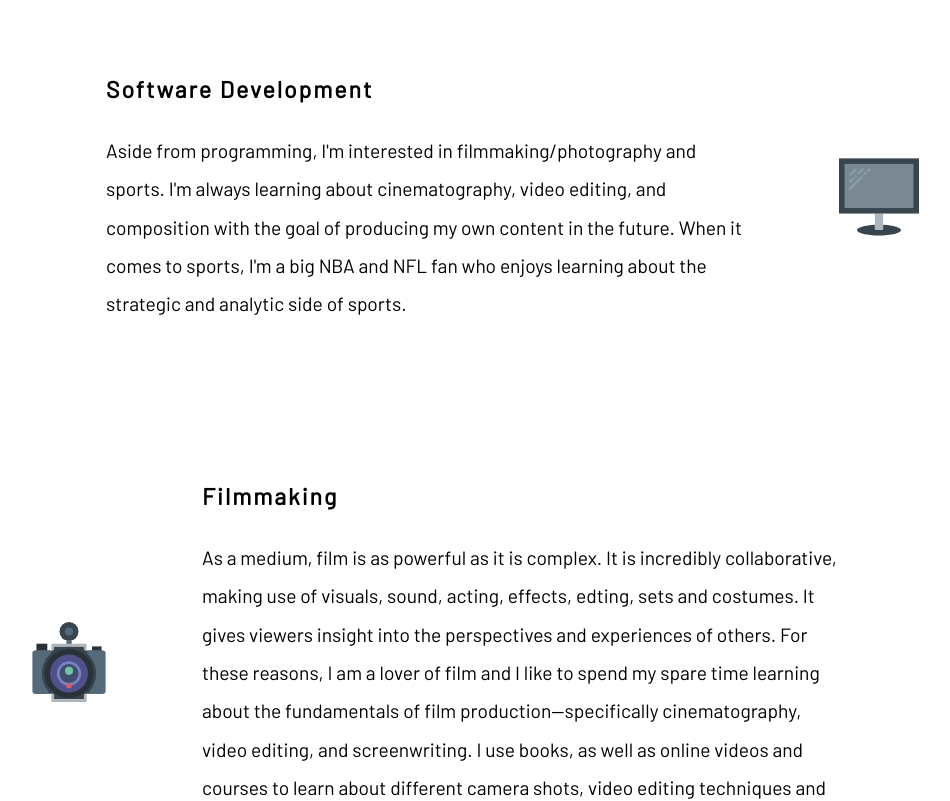
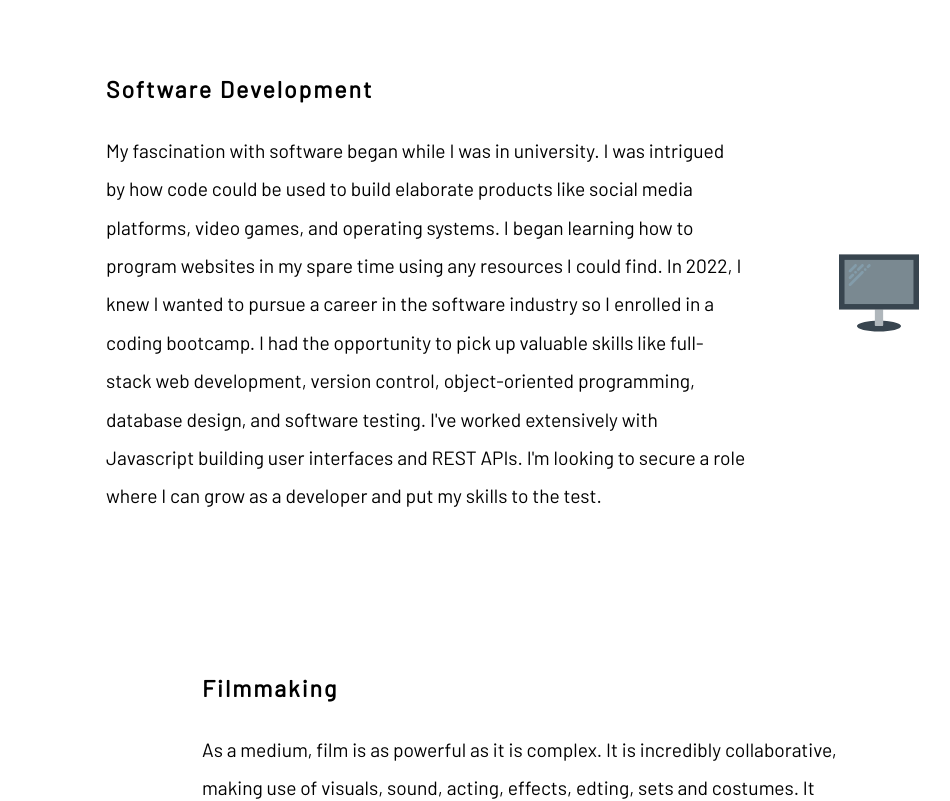
Before and after one commit to ryanpunwasi/portfolio, a React (Create React App) app: page / in a window 1280 px wide. Shown: the part 1300-2101 px from the top of the page, without its empty margins (214-1164 px from the left). Built offline with nearby package versions, Linux system fonts and the light colour scheme.

Commit message:
finish text content for software section

```diff
--- a/src/components/App.js
+++ b/src/components/App.js
@@ -47,11 +47,17 @@ function App() {
           image="monitor.svg"
           title="Software Development"
         >
-          Aside from programming, I'm interested in filmmaking/photography and
-          sports. I'm always learning about cinematography, video editing, and
-          composition with the goal of producing my own content in the future.
-          When it comes to sports, I'm a big NBA and NFL fan who enjoys learning
-          about the strategic and analytic side of sports.
+          My fascination with software began while I was in university. I was
+          intrigued by how code could be used to build elaborate products like
+          social media platforms, video games, and operating systems. I began
+          learning how to program websites in my spare time using any resources
+          I could find. In 2022, I knew I wanted to pursue a career in the
+          software industry so I enrolled in a coding bootcamp. I had the
+          opportunity to pick up valuable skills like full-stack web
+          development, version control, object-oriented programming, database
+          design, and software testing. I've worked extensively with Javascript
+          building user interfaces and REST APIs. I'm looking to secure a role
+          where I can grow as a developer and put my skills to the test.
         </SectionText>
         <SectionText
           fadeDirection="right"
```
